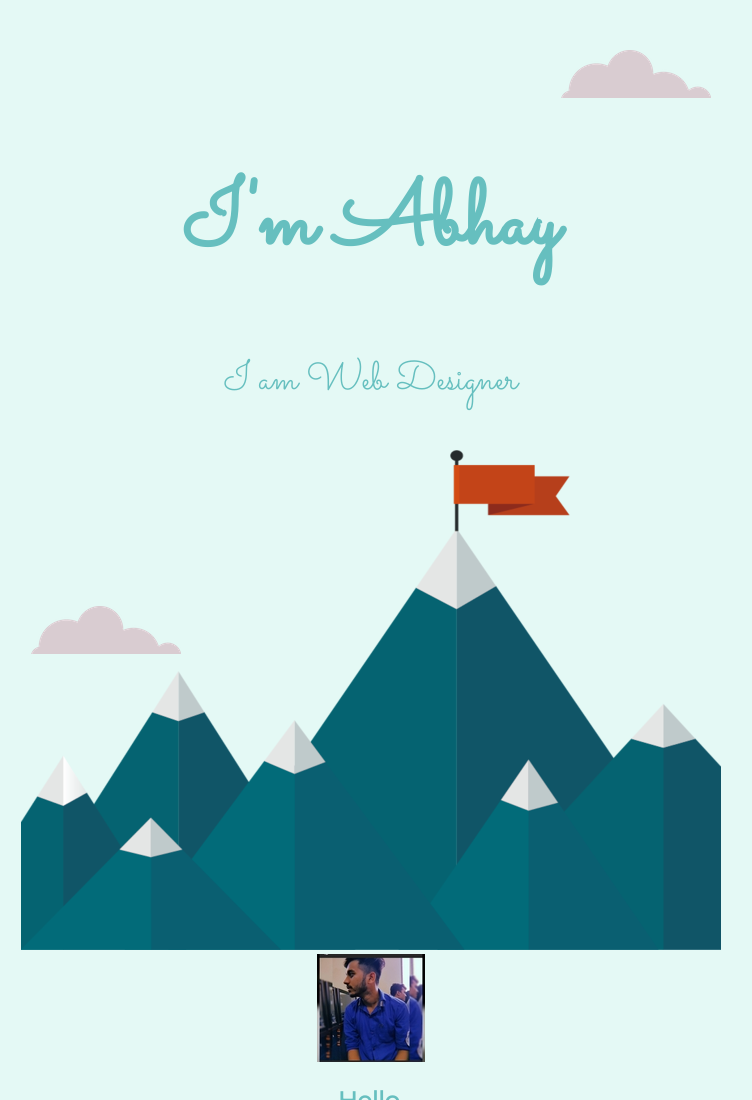
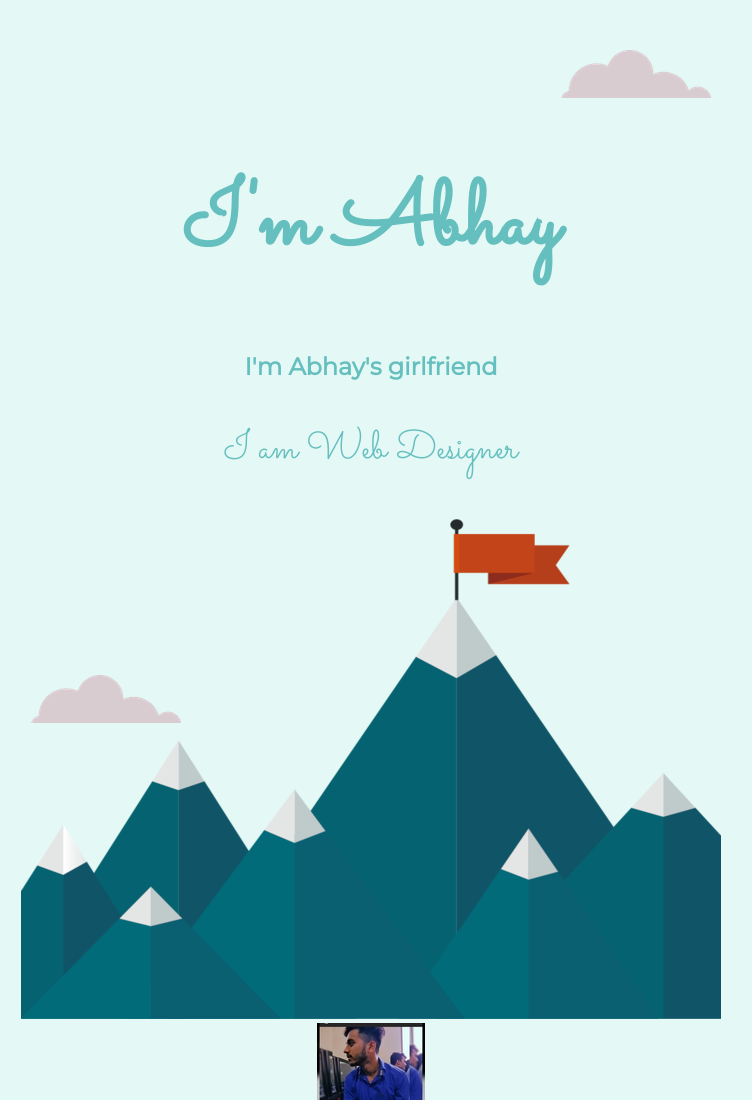
Before and after one commit to shubahm2659/CSS-My-Site, a plain HTML site: page index.html in a window 1280 px wide. Shown: the top 1100 px of the page, without its empty margins (269-1021 px from the left). Drawn offline with Linux system fonts and the light colour scheme.

Commit message:
first branch

```diff
--- a/index.html
+++ b/index.html
@@ -18,6 +18,7 @@
     <div class="top-container">
         <img class="topcloud" src="images/cloud.png">
         <h1>I'm Abhay</h1>
+        <h2>I'm Abhay's girlfriend</h2>
         <p class="shortd">I am Web Designer</p>
         <img class="bottomcloud" src="images/cloud.png">
         <img src="images/mountain.png">
```
